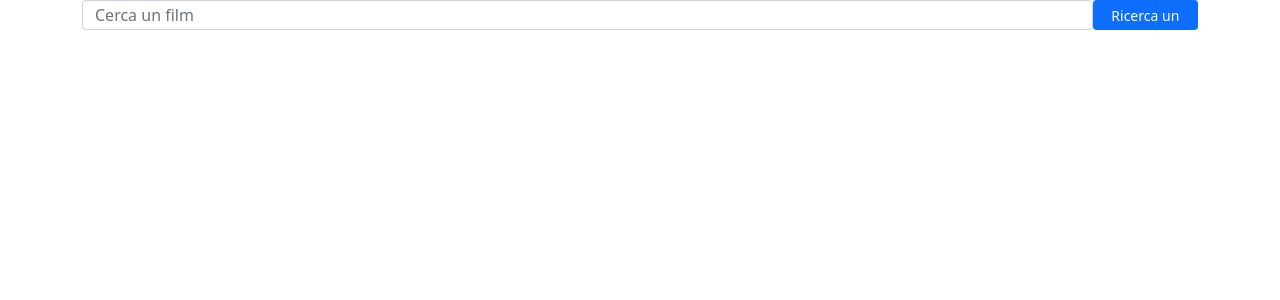
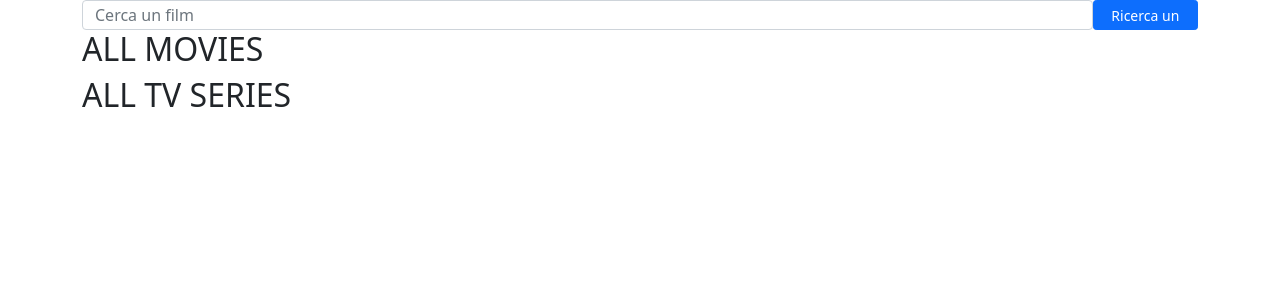
Before and after one commit to hexeva/vue-boolflix, a Vue app: page / in a window 1280 px wide. Shown: the top 300 px of the page. Built offline with nearby package versions, Linux system fonts and the light colour scheme.

Commit message:
created function callSeries

```diff
--- a/src/App.vue
+++ b/src/App.vue
@@ -25,6 +25,7 @@ export default {
     return {
 
       movieList:[],
+      seriesList:[],
       userResearch:'',
       apiKey:'3b8e65acb65bbd04677cf76f0c18bc6d',
 
@@ -38,6 +39,7 @@ methods:{
   allResearch:function(text){
     this.userResearch = text;
     this.callMovies();
+    this.callSeries();
 
   },
 
@@ -51,10 +53,26 @@ methods:{
                 }
             })
             .then((response) => {
-              console.log(response.data.results)
+              // console.log(response.data.results)
                 this.movieList = response.data.results
             });
+        },
+    // end callMovies
+
+    // Funzione di chiamata api per TV SHOWS
+
+    callSeries:function(){
+      axios.get('https://api.themoviedb.org/3/search/tv', {
+        params:{
+          api_key:this.apiKey,
+          query:this.userResearch,
         }
+      })
+      .then((response) =>{
+        // console.log(response.data.results)
+        this.seriesList = response.data.results
+      });
+    },
 
 },
 // End methods
--- a/src/components/Main.vue
+++ b/src/components/Main.vue
@@ -1,10 +1,30 @@
 <template>
-    <section>
-        <div class="card_list">
-            <SingleCard v-for="(movie,index) in responseMoviesArray" :key="index" :filmCard="movie"/>
+    <main>
+        <div class="container">
+            <!-- FILM -->
+            <h2>ALL MOVIES</h2>
+            <div class="movie_list">
+                <div class="row row-cols-lg-5">
+                    <SingleCard v-for="(movie,index) in responseMoviesArray" :key="index" :filmCard="movie"/>
+                </div>
+            </div>
+
+            <!-- SERIE TV -->
+            <h2>ALL TV SERIES</h2>
+
+            <div class="series_list">
+                <div class="row row-cols-lg-5">
+                    <SingleCard v-for="(movie,index) in responseMoviesArray" :key="index" :filmCard="movie"/>
+                </div>
+            </div>
+
+
 
         </div>
-    </section>
+
+    </main>
+
+
 
 </template>
 
@@ -26,11 +46,7 @@ export default {
 
 <style lang="scss" scoped>
 @import '../style/general.scss';
-.card_list{
-    display: flex;
-    flex-wrap: wrap;
 
-}
 
 
 
--- a/src/components/SingleCard.vue
+++ b/src/components/SingleCard.vue
@@ -1,12 +1,10 @@
 <template>
     <div class="card">
-        <ul>
-            <li>{{filmCard.title}}</li>
-            <li>{{filmCard.original_title}}</li>
-            <li>{{filmCard.original_language}}</li>
-            <li>{{filmCard.vote_average}}</li>
+        <div>{{filmCard.title}}</div>
+        <div>{{filmCard.original_title}}</div>
+        <div>{{filmCard.original_language}}</div>
+        <div>{{filmCard.vote_average}}</div>
 
-        </ul>
     </div>
 
 
@@ -27,15 +25,13 @@ export default {
 .card{
     // test
 
-    width:300px;
+
     border:1px solid black;
     margin:20px;
     padding:20px;
     text-align: center;
 
-        li{
-            margin:5px 0;
-        }
+
 
 }
 
```
